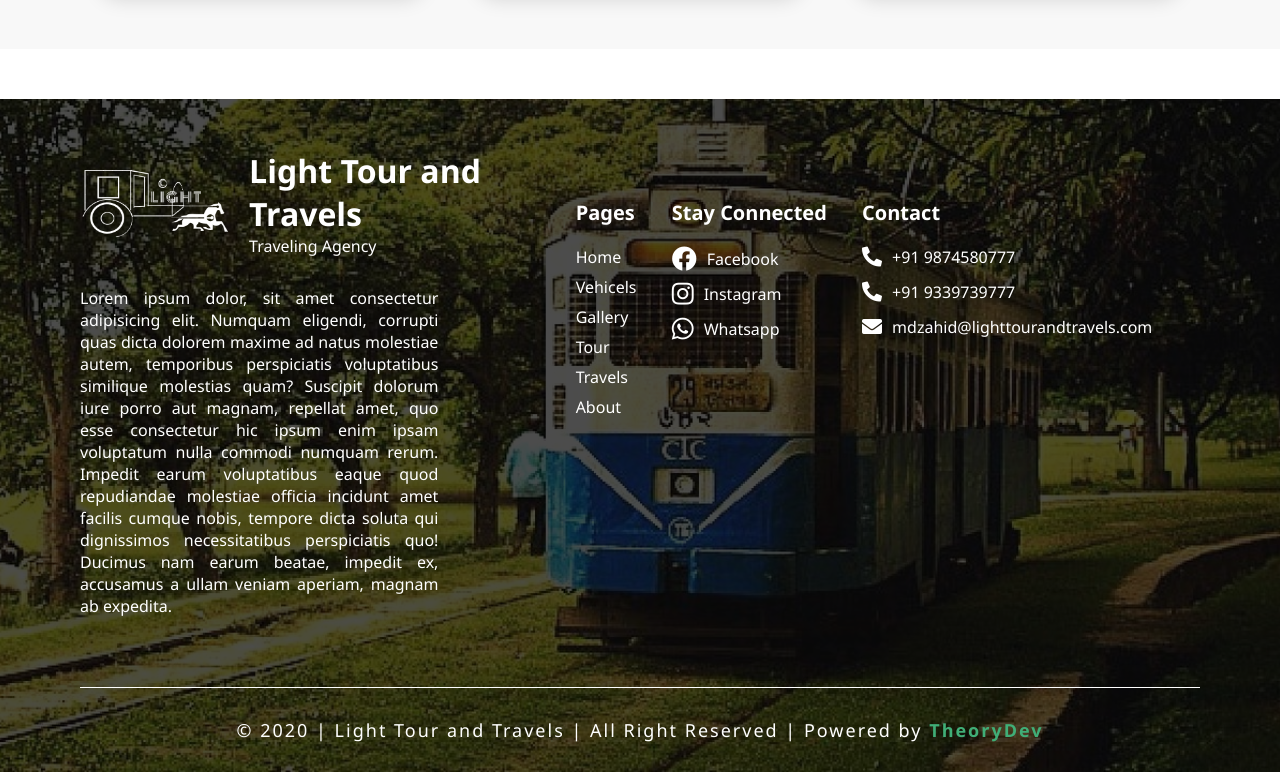
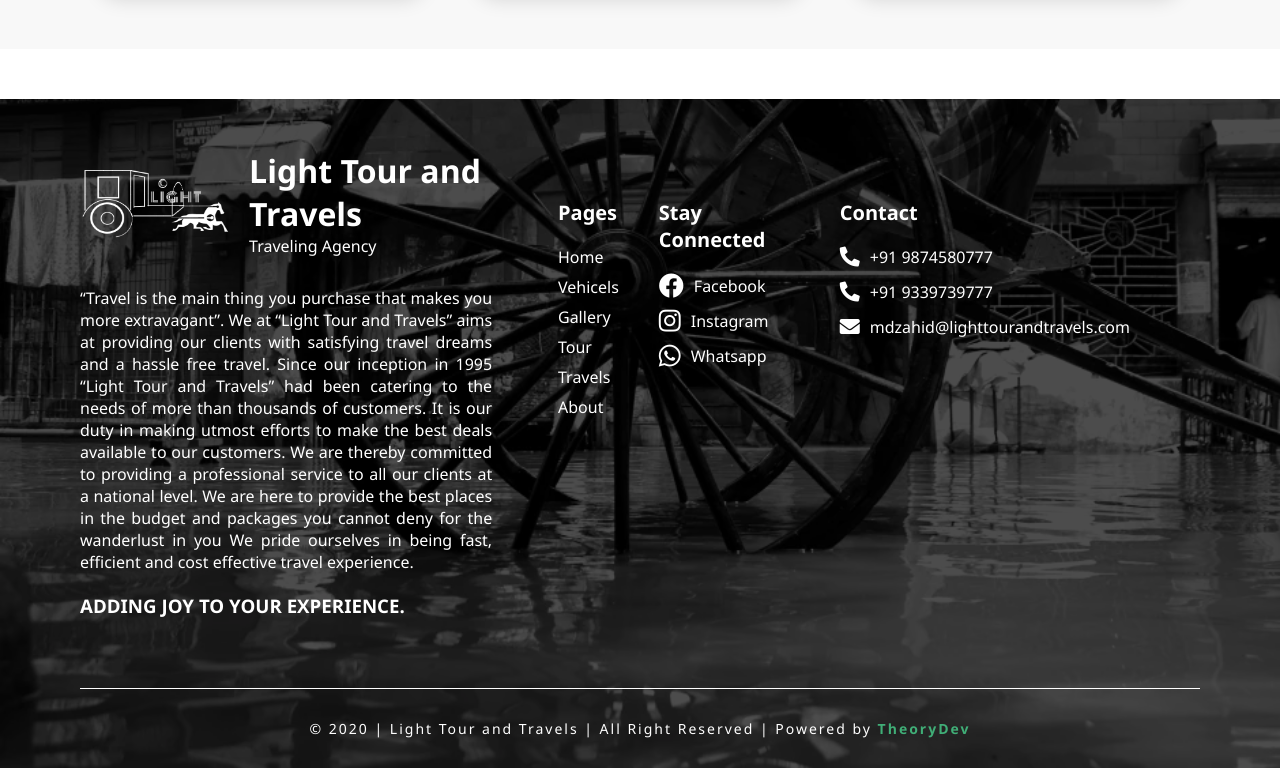
Before and after one commit to sibghat0/Light-Tour-and-Travels, a React (Create React App) app: page / in a window 1280 px wide. Shown: the part 5277-6049 px from the top of the page. Built offline with nearby package versions, Linux system fonts and the light colour scheme; a web font is replaced by a local one.

Commit message:
changes done 12/05/2021

```diff
--- a/src/layout/components/footer/footer.css
+++ b/src/layout/components/footer/footer.css
@@ -11,9 +11,9 @@
   content: "";
   width: 100%;
   height: 100%;
-  background-image: url("../../../assets/tram.jpg");
+  background-image: url("../../../assets/hand-rickshaw.webp");
   background-size: cover;
-  background-position: top;
+  background-position: bottom;
   background-repeat: no-repeat;
   position: absolute;
   top: 0;
@@ -51,7 +51,7 @@
 }
 
 .footer .top .left .content {
-  width: 80%;
+  width: 92%;
 }
 
 .footer .top .left .content p {
@@ -69,6 +69,7 @@
 .footer .top .right .nav-links {
   display: flex;
   flex-direction: column;
+  margin-right: 40px;
 }
 
 .footer .top .right .nav-links h4 {
@@ -107,7 +108,7 @@
 }
 
 .footer .bottom p {
-  font-size: 18px;
+  font-size: 14px;
   text-align: center;
   letter-spacing: 2px;
 }
@@ -116,7 +117,7 @@
   color: #40ae77;
 }
 
-@media (max-width: 1024px) {
+@media (max-width: 1100px) {
   .footer::before {
     background-size: cover;
   }
@@ -135,7 +136,7 @@
   }
 
   .footer .top .right {
-    width: 60%;
+    width: auto;
     padding: 50px 0;
     justify-content: space-between;
   }
--- a/src/layout/components/footer/footer.jsx
+++ b/src/layout/components/footer/footer.jsx
@@ -17,17 +17,20 @@ export default class Footer extends Component {
             </div>
             <div className="content">
               <p>
-                Lorem ipsum dolor, sit amet consectetur adipisicing elit.
-                Numquam eligendi, corrupti quas dicta dolorem maxime ad natus
-                molestiae autem, temporibus perspiciatis voluptatibus similique
-                molestias quam? Suscipit dolorum iure porro aut magnam, repellat
-                amet, quo esse consectetur hic ipsum enim ipsam voluptatum nulla
-                commodi numquam rerum. Impedit earum voluptatibus eaque quod
-                repudiandae molestiae officia incidunt amet facilis cumque
-                nobis, tempore dicta soluta qui dignissimos necessitatibus
-                perspiciatis quo! Ducimus nam earum beatae, impedit ex,
-                accusamus a ullam veniam aperiam, magnam ab expedita.
+                “Travel is the main thing you purchase that makes you more
+                extravagant”. We at “Light Tour and Travels” aims at providing
+                our clients with satisfying travel dreams and a hassle free
+                travel. Since our inception in 1995 “Light Tour and Travels” had
+                been catering to the needs of more than thousands of customers.
+                It is our duty in making utmost efforts to make the best deals
+                available to our customers. We are thereby committed to
+                providing a professional service to all our clients at a
+                national level. We are here to provide the best places in the
+                budget and packages you cannot deny for the wanderlust in you We
+                pride ourselves in being fast, efficient and cost effective
+                travel experience.
               </p>
+              <h3 style={{ marginTop: 20 }}>ADDING JOY TO YOUR EXPERIENCE.</h3>
             </div>
           </div>
           <div className="right">
--- /dev/null
+++ b/src/layout/components/loader/loader.css
@@ -0,0 +1,12 @@
+.loader {
+  position: fixed;
+  top: 0;
+  right: 0;
+  height: 100%;
+  width: 100%;
+  background-color: #fff;
+  display: flex;
+  align-items: center;
+  justify-content: center;
+  z-index: 9999;
+}
--- /dev/null
+++ b/src/layout/components/loader/loader.js
@@ -0,0 +1,12 @@
+import React from "react";
+import "./loader.css";
+import Lottie from "react-lottie";
+import loading from "../../../loader/9921-loader.json";
+
+export default function Loader() {
+  return (
+    <div className="loader">
+      <Lottie options={{ animationData: loading }} height={200} width={200} />
+    </div>
+  );
+}
--- a/src/layout/pages/gallery/gallery.css
+++ b/src/layout/pages/gallery/gallery.css
@@ -65,7 +65,7 @@
   display: flex;
   flex-direction: row;
   flex-wrap: wrap;
-  justify-content: center;
+  /* justify-content: center; */
   align-items: center;
   /* margin: 2rem; */
   padding: 0 40px;
--- a/src/layout/pages/gallery/gallery.jsx
+++ b/src/layout/pages/gallery/gallery.jsx
@@ -3,6 +3,7 @@ import "./gallery.css";
 import firebase from "firebase";
 import Lottie from "react-lottie";
 import loader from "../../../loader/9921-loader.json";
+import Loader from "../../components/loader/loader";
 
 export default class Gallery extends Component {
   constructor() {
@@ -36,11 +37,7 @@ export default class Gallery extends Component {
     return (
       <>
         {this.state.loading ? (
-          <Lottie
-            options={{ animationData: loader }}
-            height={400}
-            width={400}
-          />
+          <Loader />
         ) : (
           <div className="gallery">
             <div className="heading">
--- a/src/layout/pages/galleryIn/galleryIn.js
+++ b/src/layout/pages/galleryIn/galleryIn.js
@@ -2,6 +2,7 @@ import React, { Component } from "react";
 import "./galleryIn.css";
 import firebase from "firebase";
 import Slider from "react-slick";
+import Loader from "../../components/loader/loader";
 
 export default class GalleryIn extends Component {
   constructor(props) {
@@ -11,6 +12,7 @@ export default class GalleryIn extends Component {
       images: [],
       slider: false,
       currentIndex: 0,
+      loading: true,
     };
   }
 
@@ -29,6 +31,7 @@ export default class GalleryIn extends Component {
               ? true
               : false
             : false,
+          loading: false,
         });
       });
   }
@@ -65,6 +68,10 @@ export default class GalleryIn extends Component {
     };
     return (
       <div className="galleryIn">
+        {this.state.loading ? (
+          <Loader />
+        ) : (
+          <>
             <div className="heading">
               <h4>Kolkata City Tour</h4>
               <i
@@ -109,8 +116,9 @@ export default class GalleryIn extends Component {
                         slider: false,
                       },
                       () =>
-                    (document.getElementsByTagName("body")[0].style.overflow =
-                      "auto")
+                        (document.getElementsByTagName(
+                          "body"
+                        )[0].style.overflow = "auto")
                     )
                   }
                 ></i>
@@ -125,6 +133,8 @@ export default class GalleryIn extends Component {
                 </Slider>
               </div>
             ) : null}
+          </>
+        )}
       </div>
     );
   }
--- a/src/layout/pages/tourOut/tourOut.jsx
+++ b/src/layout/pages/tourOut/tourOut.jsx
@@ -1,8 +1,7 @@
 import React, { Component } from "react";
 import "./tourOut.css";
 import firebase from "firebase";
-import Lottie from "react-lottie";
-import loader from "../../../loader/9921-loader.json";
+import Loader from "../../components/loader/loader";
 
 export default class Tour extends Component {
   constructor() {
@@ -36,11 +35,7 @@ export default class Tour extends Component {
     return (
       <>
         {this.state.loading ? (
-          <Lottie
-            options={{ animationData: loader }}
-            height={400}
-            width={400}
-          />
+          <Loader />
         ) : (
           <div className="gallery-out">
             <div className="heading">
--- a/src/layout/pages/travel/travel.jsx
+++ b/src/layout/pages/travel/travel.jsx
@@ -3,6 +3,7 @@ import "./travel.css";
 import firebase from "firebase";
 import Lottie from "react-lottie";
 import loader from "../../../loader/lf30_editor_v1fleg6c.json";
+import Loader from "../../components/loader/loader";
 
 export default class TravelMe extends Component {
   constructor(props) {
@@ -30,13 +31,9 @@ export default class TravelMe extends Component {
     return (
       <div className="cars-cont">
         {this.state.loading ? (
-          <Lottie
-            options={{ animationData: loader }}
-            height={400}
-            width={400}
-          />
+          <Loader />
         ) : (
-          <>
+          <Loader>
             <div className="image">
               <img src={this.state.data.Image} alt="img" />
             </div>
@@ -60,7 +57,7 @@ export default class TravelMe extends Component {
                 })}
               </div>
             </div>
-          </>
+          </Loader>
         )}
       </div>
     );
```
Also changed, not shown: src/assets/hand-rickshaw.webp (added), 1 other file (tests, documents, lock files or other folders). Lines whose indentation alone changed are shown as unchanged.
